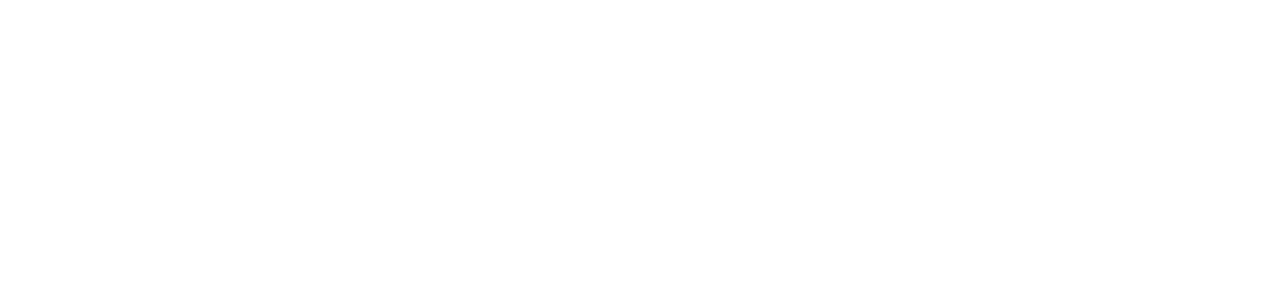
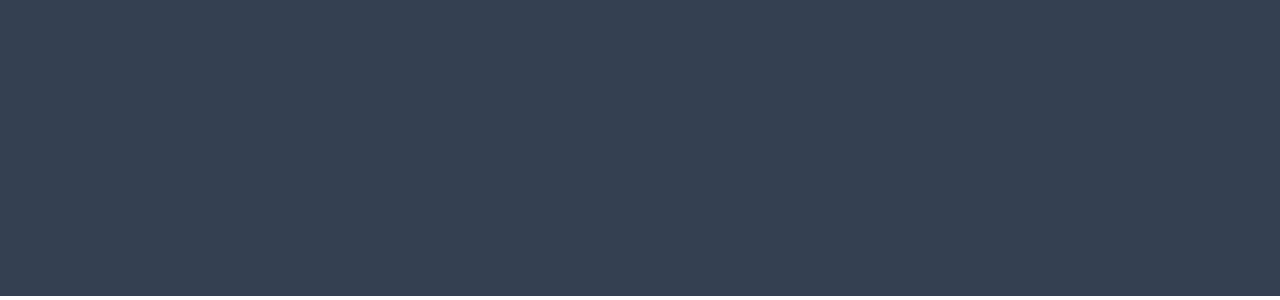
Before and after one commit to tanigaki39/react-memopad, a React (Create React App) app: page / in a window 1280 px wide. Shown: the part 504-804 px from the top of the page. Built offline with nearby package versions, Linux system fonts and the light colour scheme.

Commit message:
style: スタイルを調整

```diff
--- a/src/App.tsx
+++ b/src/App.tsx
@@ -3,7 +3,7 @@
 
 function App() {
   return (
-    <div>
+    <div style={{ width: "100vw", height: "100vh" }}>
       <Note />
     </div>
   );
--- a/src/components/Note/index.module.css
+++ b/src/components/Note/index.module.css
@@ -1,8 +1,11 @@
 .root {
+  color: #fff;
   width: 100%;
   height: 100%;
-  background: #f5f5f5;
+  background: #344051;
   border: 0;
   resize: none;
   outline: none;
+  padding: 1em;
+  box-sizing: border-box;
 }
```
